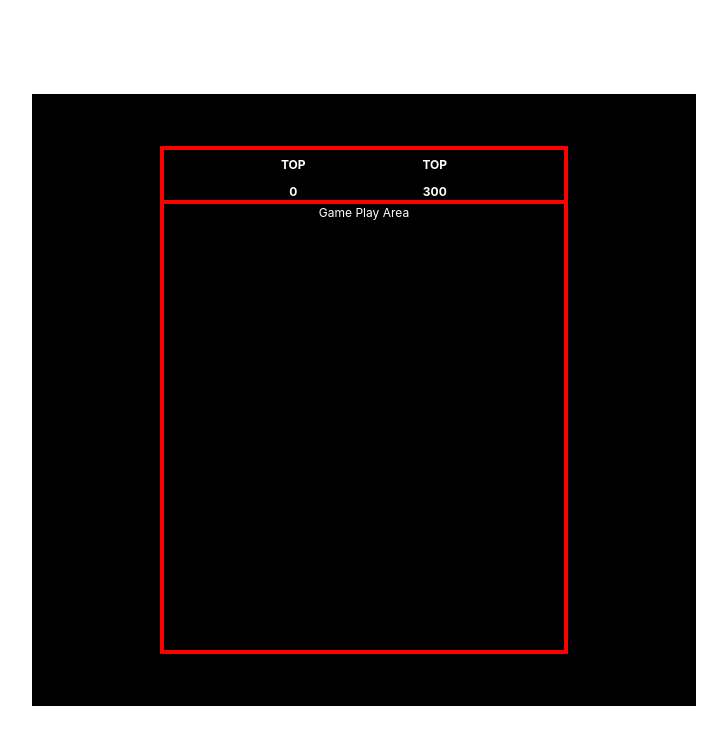
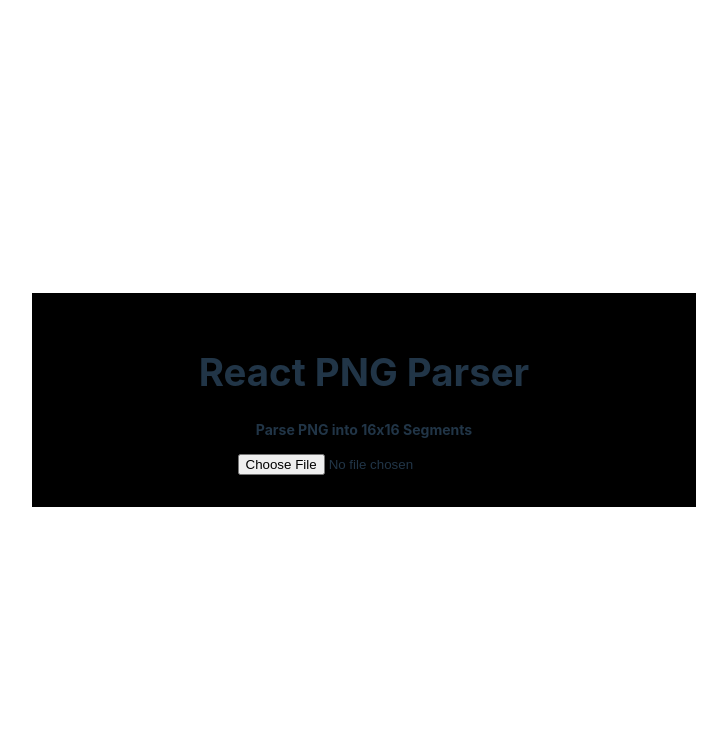
Before and after one commit to Joy-of-Coding/Winter_2023_ReactJam, a React (Vite) app in the folder reverse-pacman/: page / in a window 1280 px wide. Shown: the top 744 px of the page, without its empty margins (276-1003 px from the left). Built offline with nearby package versions, Linux system fonts and the light colour scheme.

Commit message:
Adding images to the project

```diff
--- a/reverse-pacman/src/App.jsx
+++ b/reverse-pacman/src/App.jsx
@@ -1,13 +1,10 @@
-import { useState } from 'react'
-import GameArea from "./components/GameArea.jsx";
-import './App.css'
+import GameArea from './components/GameArea.jsx';
+import "./App.css";
 
 function App() {
-  // const [count, setCount] = useState(0)
-
-  return (
-     <GameArea />
-  )
+	return (
+		<GameArea />
+	);
 }
 
-export default App
+export default App;
--- a/reverse-pacman/src/components/GameArea.jsx
+++ b/reverse-pacman/src/components/GameArea.jsx
@@ -1,23 +1,119 @@
-import React from 'react'
+import { useState } from 'react'
 import './GameArea.css'
+import bkgnd_image from "../assets/images/pac man tiles/background2.png"
+
+
+
+
+
+// Import images for walls into array
+const PngParser = () => {
+    const [pixelData, setPixelData] = useState([]);
+
+    const parsePngIntoSegments = (file) => {
+        const reader = new FileReader();
+
+        reader.onload = (e) => {
+            const img = new Image();
+
+            img.onload = () => {
+                const canvas = document.createElement('canvas');
+                const context = canvas.getContext('2d');
+
+                canvas.width = img.width;
+                canvas.height = img.height;
+                context.drawImage(img, 0, 0);
+
+                const newPixelData = [];
+
+                for (let y = 0; y < canvas.height; y += 16) {
+                    for (let x = 0; x < canvas.width; x += 16) {
+                        const segment = context.getImageData(x, y, 16, 16).data;
+                        newPixelData.push(segment);
+                    }
+                }
+
+                setPixelData(newPixelData);
+
+            };
+
+            img.src = e.target.result;
+        };
+
+        reader.readAsDataURL(file);
+    };
+
+    const handleFileSelect = (event) => {
+        const file = event.target.files[0];
+
+        if (file) {
+            parsePngIntoSegments(file);
+        }
+    };
+
+    return (
+        <div>
+            <h3>Parse PNG into 16x16 Segments</h3>
+            <input type="file" onChange={handleFileSelect} accept=".png" />
+            {pixelData.length > 0 && (
+                <div>
+                    <h4>Displaying Segments:</h4>
+                    <div style={{ display: 'flex', flexWrap: 'wrap' }}>
+                        {pixelData.map((segment, index) => (
+                            <canvas
+                                key={index}
+                                width="16"
+                                height="16"
+                                style={{ border: '1px solid #000', margin: '3px' }}
+                                ref={(canvas) => {
+                                    if (canvas) {
+                                        const context = canvas.getContext('2d');
+                                        const imageData = new ImageData(new Uint8ClampedArray(segment), 16, 16);
+                                        context.putImageData(imageData, 0, 0);
+                                    }
+                                }}
+                            />
+                        ))}
+                    </div>
+                </div>
+            )}
+        </div>
+    );
+};
+
+
+
 function GameArea() {
-    const score= 0
-    const highScore = 300
+    // const score= 0
+    // const highScore = 300
+
+    const pngFile = bkgnd_image;
     return (
-        <div className='gameArea'>
-            <div className='score'>
-                <div>
-                    <p>TOP</p>
-                    <p>{score}</p>
-                </div>
-                <div>
-                    <p>TOP</p>
-                    <p>{highScore}</p>
-                </div>
-            </div>
-            <div className='board'>Game Play Area</div>
+        <div>
+            <h1>React PNG Parser</h1>
+            <PngParser />
+            {/*<ImageInfoDisplay pngFile={ pngFile }/>*/}
+            {/*/!*<PixelCountDisplay pngFile={ pngFile }/>*!/*/}
+            {/*<PngImageDisplay pngFile={ pngFile }/>*/}
+            {/*<PngParserFunction pngFile={ pngFile } />*/}
         </div>
-    )
+    );
+
+    // return (
+    //     <div className='gameArea'>
+    //         <div className='score'>
+    //             <div>
+    //                 <p>Score</p>
+    //                 <p>{score}</p>
+    //             </div>
+    //             <div>
+    //                 <p>High Score</p>
+    //                 <p>{highScore}</p>
+    //             </div>
+    //         </div>
+    //         <div className='board'>Game Play Area</div>
+    //     </div>
+    // )
 }
 
 export default GameArea
```
